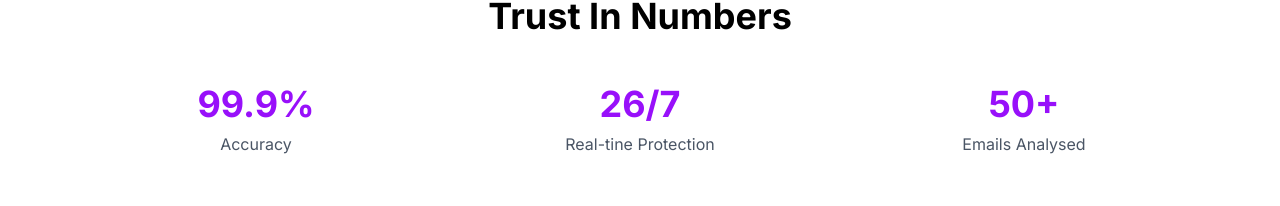
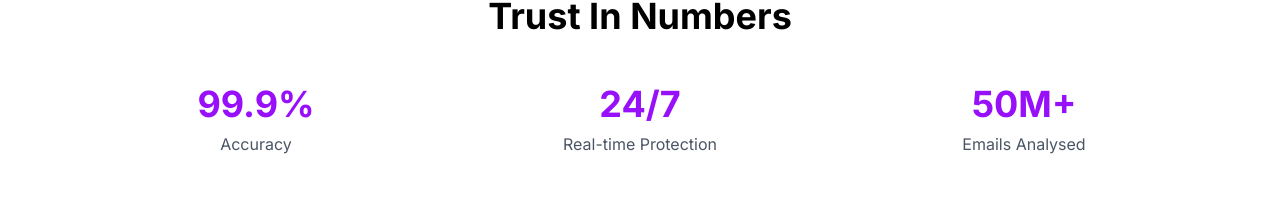
Before and after one commit to ommagdum/webapp-frontend, a React (Vite) app: page / in a window 1280 px wide. Shown: the part 1188-1394 px from the top of the page. Built offline with nearby package versions, Linux system fonts and the light colour scheme; no server answers.

Commit message:
fixed basic typos from landing page

```diff
--- a/src/components/LandingPage.jsx
+++ b/src/components/LandingPage.jsx
@@ -127,11 +127,11 @@ const LandingPage = () => {
               <p className='text-gray-600'>Accuracy</p>
             </div>
             <div>
-              <p className='text-4xl font-bold text-purple-600 mb-2'>26/7</p>
-              <p className='text-gray-600'>Real-tine Protection</p>
+              <p className='text-4xl font-bold text-purple-600 mb-2'>24/7</p>
+              <p className='text-gray-600'>Real-time Protection</p>
             </div>
             <div>
-              <p className='text-4xl font-bold text-purple-600 mb-2'>50+</p>
+              <p className='text-4xl font-bold text-purple-600 mb-2'>50M+</p>
               <p className='text-gray-600'>Emails Analysed</p>
             </div>
           </div>
```
